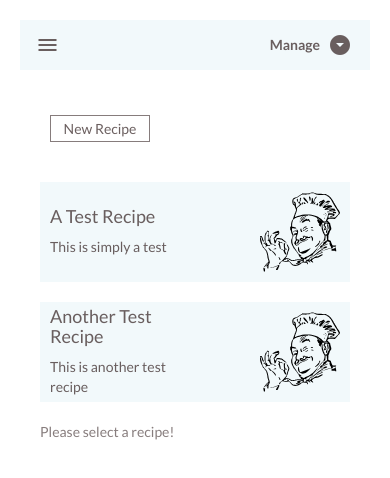
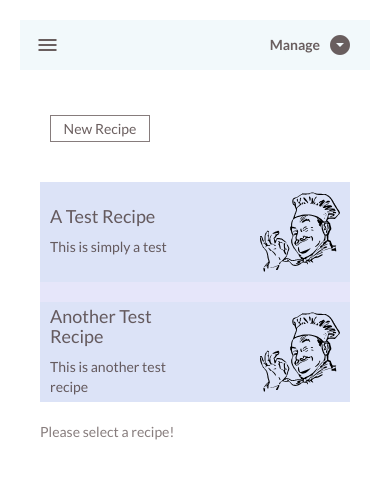
Before and after one commit to nicobartholom3w/shopping_recipe_app, an Angular app in the folder shopping_recipe_app/: page /recipes in a window 390 px wide. Shown: the top 478 px of the page. Built offline with nearby package versions, Linux system fonts and the light colour scheme.

Commit message:
(feat) Added flexbox and styling to recipe-item and recipe-detail.

```diff
--- a/shopping_recipe_app/src/app/recipes/recipe-item/recipe-detail/recipe-detail.component.html
+++ b/shopping_recipe_app/src/app/recipes/recipe-item/recipe-detail/recipe-detail.component.html
@@ -11,7 +11,7 @@
     </div>
 </div>
 
-<div class="description-header"> {{ recipe.description }}</div>
+<div class="recipe__description description-header"> {{ recipe.description }}</div>
 
 <div class="ingredients-list"
     *ngFor="let ingredient of recipe.ingredients">
--- a/shopping_recipe_app/src/app/recipes/recipe-item/recipe-detail/recipe-detail.component.scss
+++ b/shopping_recipe_app/src/app/recipes/recipe-item/recipe-detail/recipe-detail.component.scss
@@ -2,6 +2,8 @@
 
     &__name {
         margin: 2rem 0;
+        color: rgba(70, 55, 55, 1);
+        font-weight: bold;
     }
     &__link {
         padding: .5rem 0;
@@ -14,6 +16,18 @@
             color:  rgba(70, 55, 55, 1);
         }
     }
+
+    &__description {
+        color: rgba(70, 55, 55, 1);
+        font-size: 2rem;
+        margin-bottom: 1rem;
+    }
+}
+
+.ingredients-list {
+    margin: 1rem;
+    background-color: pink;
+    max-width: 26rem;
 }
 
 .managerecipe {
@@ -65,3 +79,7 @@
         font-size: 2rem;
     }
 }
+
+.visible {
+    height: 8.3rem;
+}
--- a/shopping_recipe_app/src/app/recipes/recipe-item/recipe-detail/recipe-detail.component.ts
+++ b/shopping_recipe_app/src/app/recipes/recipe-item/recipe-detail/recipe-detail.component.ts
@@ -18,4 +18,5 @@ export class RecipeDetailComponent implements OnInit {
   openManageRecipe() {
     this.status = !this.status;
   }
+
 }
--- a/shopping_recipe_app/src/app/recipes/recipe-item/recipe-item.component.html
+++ b/shopping_recipe_app/src/app/recipes/recipe-item/recipe-item.component.html
@@ -1,4 +1,5 @@
-<a routerLink="/recipes" class="link item__link" (click)="onSelected()">
+
+    <a routerLink="/recipes" class="item__link" (click)="onSelected()">
         <div class="item">
             <div class="item__text">
                 <h4 class="item__title"> {{ recipe.name }}</h4>
--- a/shopping_recipe_app/src/app/recipes/recipe-item/recipe-item.component.scss
+++ b/shopping_recipe_app/src/app/recipes/recipe-item/recipe-item.component.scss
@@ -13,11 +13,19 @@
     &__link {
         text-decoration: none;
         color: rgba(70, 55, 55, .8);
-       min-width: 26rem;
-       height: 10rem;
-       display: block;
-       transition: all .3s;
-       margin: 2rem 0;
+        margin: 2rem 0;
+        margin-right: 2rem;
+        // min-width: 26rem;
+        // max-width: 36rem;
+        // width: 100%;
+        // width: 36rem;
+        height: 10rem;
+        display: flex;
+        transition: all .3s;
+        position: relative;
+        flex-basis: 1 0 26rem;
+        // flex-grow: 1;
+        // flex-shrink: 1;
 
         &:hover {
             color: rgba(70, 55, 55, 1);
@@ -47,6 +55,11 @@
 }
 
 
-@media (max-width: 505px) {
+@media (max-width: 600px) {
+    .item {
 
+        &__link {
+            margin-right: 0;
+        }
+    }
 }
--- a/shopping_recipe_app/src/app/recipes/recipe-list/recipe-list.component.html
+++ b/shopping_recipe_app/src/app/recipes/recipe-list/recipe-list.component.html
@@ -1,4 +1,6 @@
 <div role="button" class="button button__recipe">New Recipe</div>
-<app-recipe-item
+<div class="recipe-list">
+    <app-recipe-item
     *ngFor="let recipeEl of recipes"
     [recipe]="recipeEl"></app-recipe-item>
+</div>
--- a/shopping_recipe_app/src/app/recipes/recipe-list/recipe-list.component.scss
+++ b/shopping_recipe_app/src/app/recipes/recipe-list/recipe-list.component.scss
@@ -18,6 +18,16 @@
     }
 }
 
-@media (max-width: 505px) {
+.recipe-list {
+    background-color: lavender;
+    width: 100%;
+    height: 100%;
+   margin-bottom: 2rem;
+}
 
+@media (min-width: 600px) {
+    .recipe-list {
+       display: flex;
+    //    justify-content: space-between;
+    }
 }
```
Lines whose indentation alone changed are shown as unchanged.
